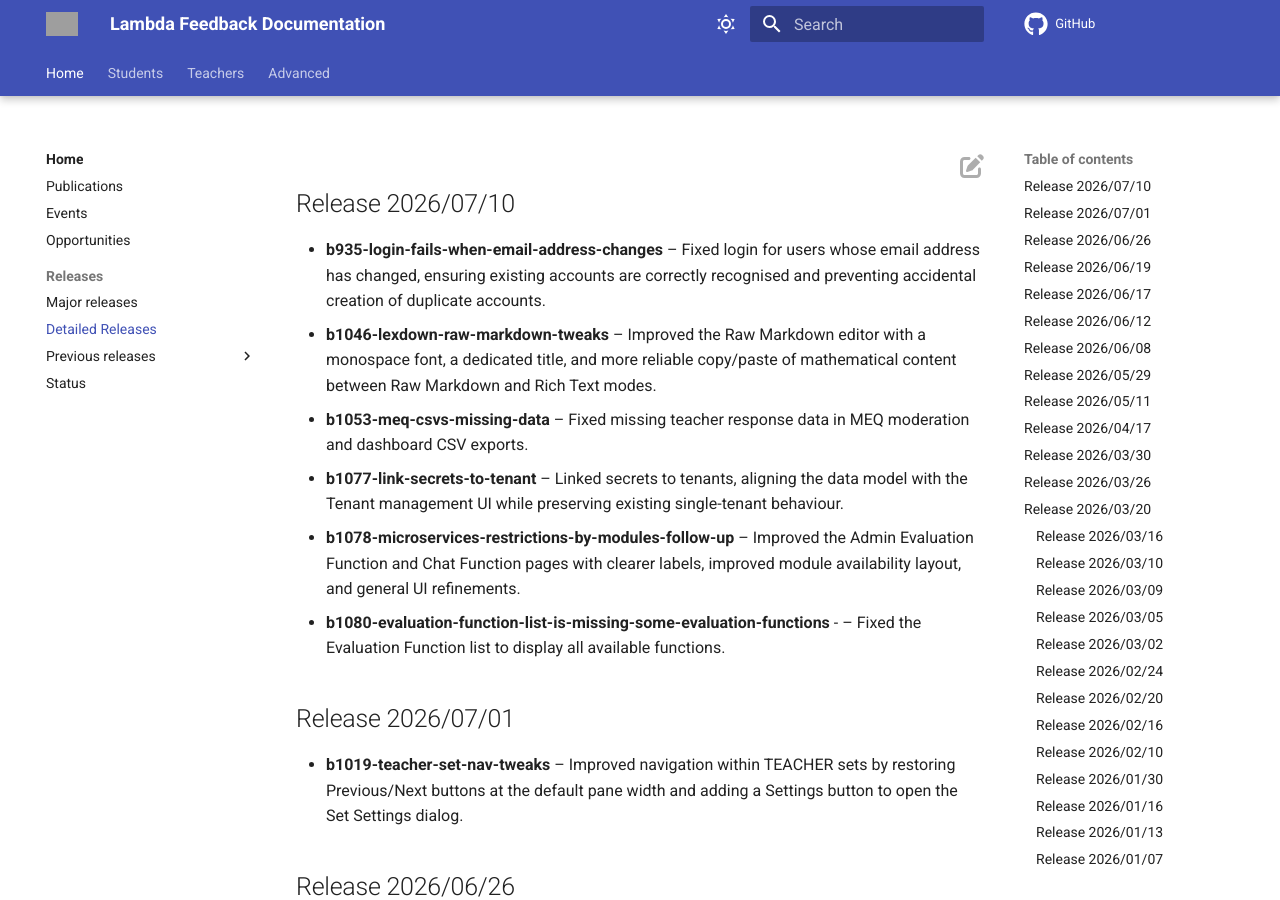
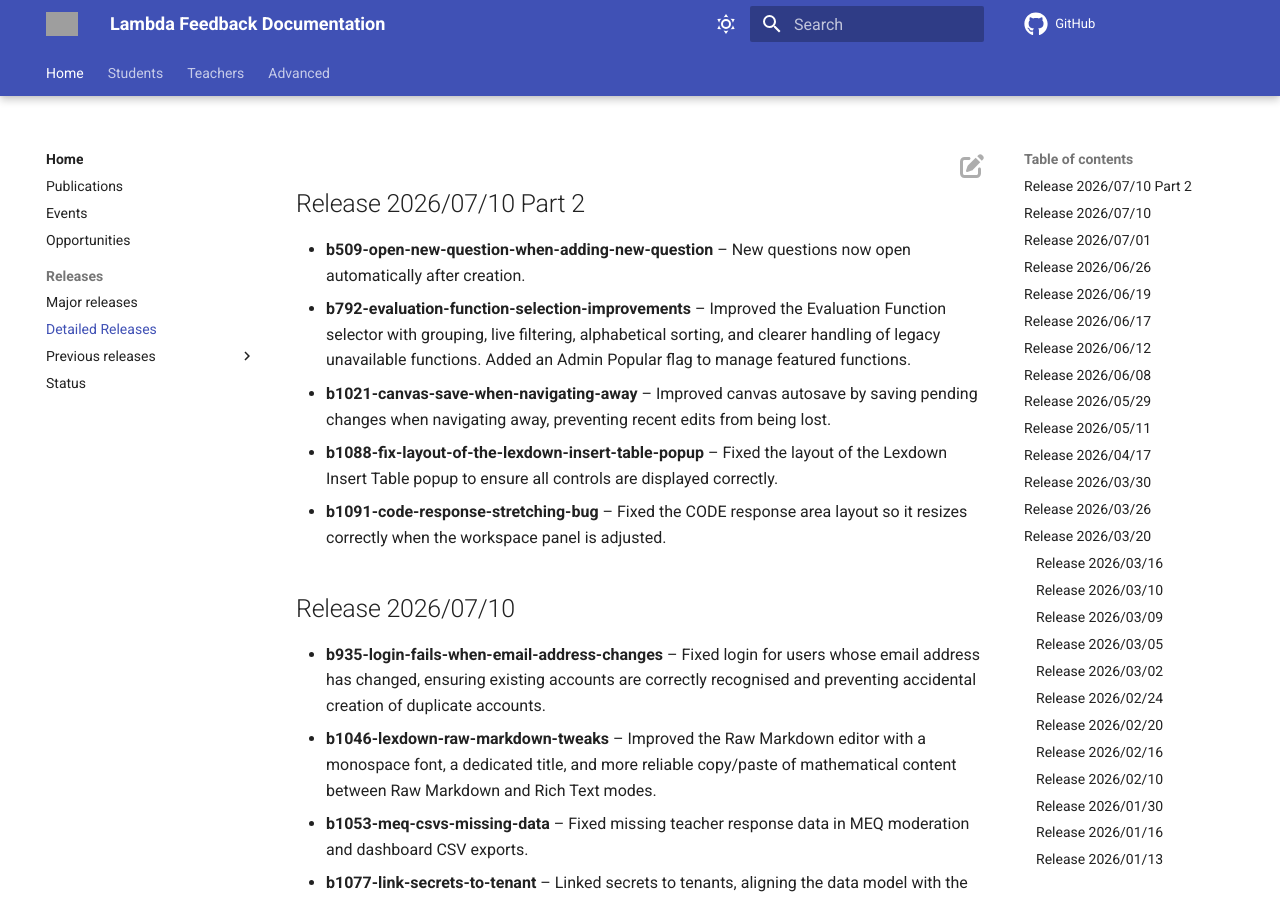
Before and after one commit to lambda-feedback/user-documentation, an MkDocs documentation site: the page built from docs/releases/detailed_releases.md, in a window 1280 px wide and 900 px high. Built offline with MkDocs 1.6.1 and Material for MkDocs 9.7.7, drawn with Linux system fonts in a browser that asks for light colours; comment, search, counter and statistics services are not loaded; grey boxes are pictures that could not be loaded.

Commit message:
Release 2026/07/10 Part 2 added

```diff
--- a/docs/releases/detailed_releases.md
+++ b/docs/releases/detailed_releases.md
@@ -1,3 +1,11 @@
+## Release 2026/07/10 Part 2
+
+- **b509-open-new-question-when-adding-new-question** – New questions now open automatically after creation.
+- **b792-evaluation-function-selection-improvements** – Improved the Evaluation Function selector with grouping, live filtering, alphabetical sorting, and clearer handling of legacy unavailable functions. Added an Admin Popular flag to manage featured functions.
+- **b1021-canvas-save-when-navigating-away** – Improved canvas autosave by saving pending changes when navigating away, preventing recent edits from being lost.
+- **b1088-fix-layout-of-the-lexdown-insert-table-popup** – Fixed the layout of the Lexdown Insert Table popup to ensure all controls are displayed correctly.
+- **b1091-code-response-stretching-bug** – Fixed the CODE response area layout so it resizes correctly when the workspace panel is adjusted.
+
 ## Release 2026/07/10
 
 - **b935-login-fails-when-email-address-changes** – Fixed login for users whose email address has changed, ensuring existing accounts are correctly recognised and preventing accidental creation of duplicate accounts.
@@ -6,7 +14,6 @@
 - **b1077-link-secrets-to-tenant** – Linked secrets to tenants, aligning the data model with the Tenant management UI while preserving existing single-tenant behaviour.
 - **b1078-microservices-restrictions-by-modules-follow-up** – Improved the Admin Evaluation Function and Chat Function pages with clearer labels, improved module availability layout, and general UI refinements.
 - **b1080-evaluation-function-list-is-missing-some-evaluation-functions** -     – Fixed the Evaluation Function list to display all available functions.
-
 
 ## Release 2026/07/01
 
```
